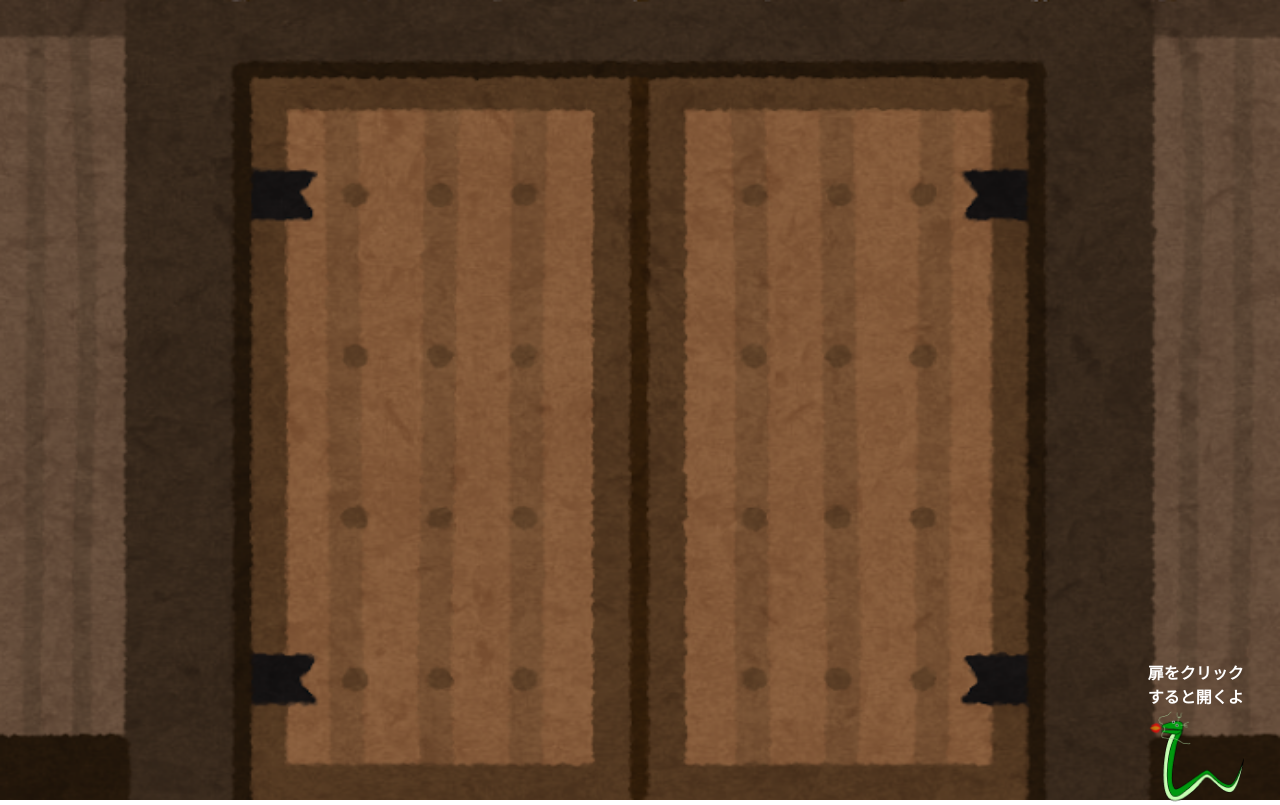
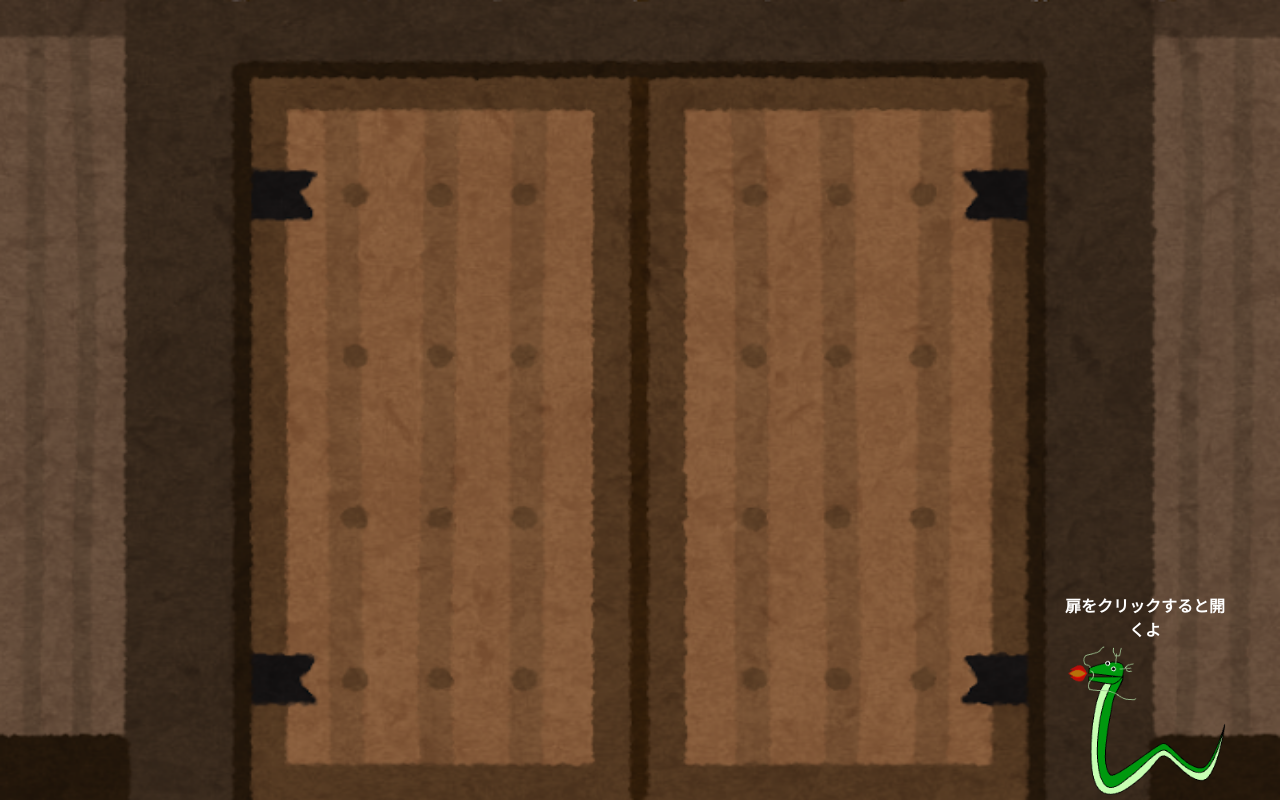
Before and after one commit to ebinase/othello-frontend, a Next.js app: page / in a window 1280 px wide. Built offline with nearby package versions, Linux system fonts and the light colour scheme.

Commit message:
位置調整

```diff
--- a/src/components/Entrance/Entrance.tsx
+++ b/src/components/Entrance/Entrance.tsx
@@ -19,7 +19,7 @@ const Entrance: React.FC<Props> = ({ enterDanceFloor, isFirstTime }) => {
         <ClosedEntrance open={() => setIsOpen(true)} />
       )}
       <motion.div
-        className='h-24 w-24 absolute bottom-6 sm:bottom-[-10px] right-2 z-[10000]'
+        className='h-24 w-24 sm:h-40 sm:w-40 absolute bottom-6 sm:bottom-[-10px] right-2 z-[10000]'
         animate={{
           x: ['0%', '-15%', '-15%', '-30%', '-30%', '-15%', '-15%', '0%'],
           y: [
```
